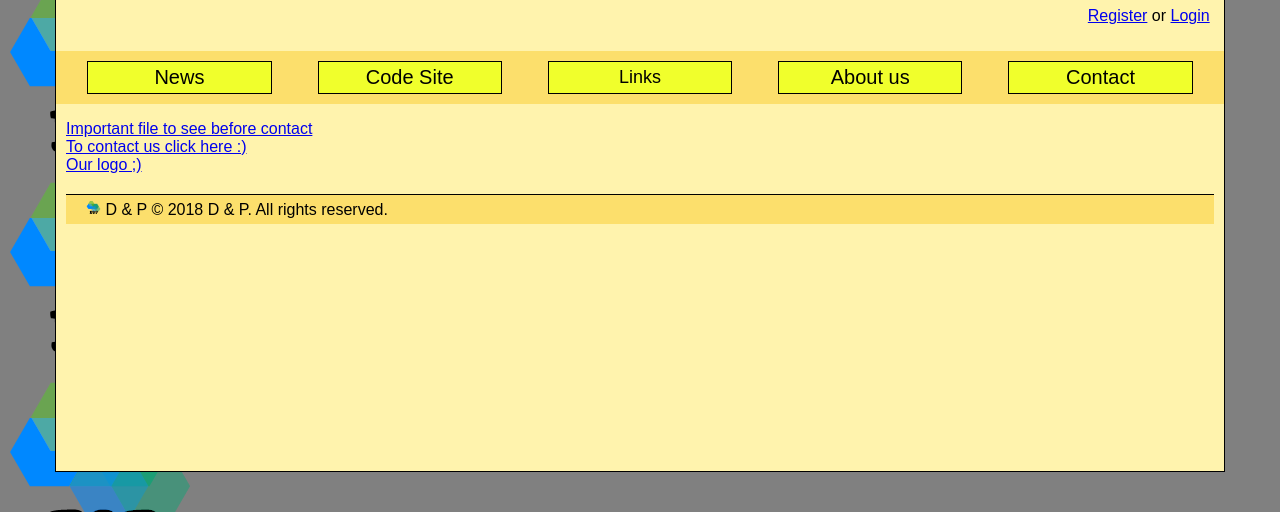
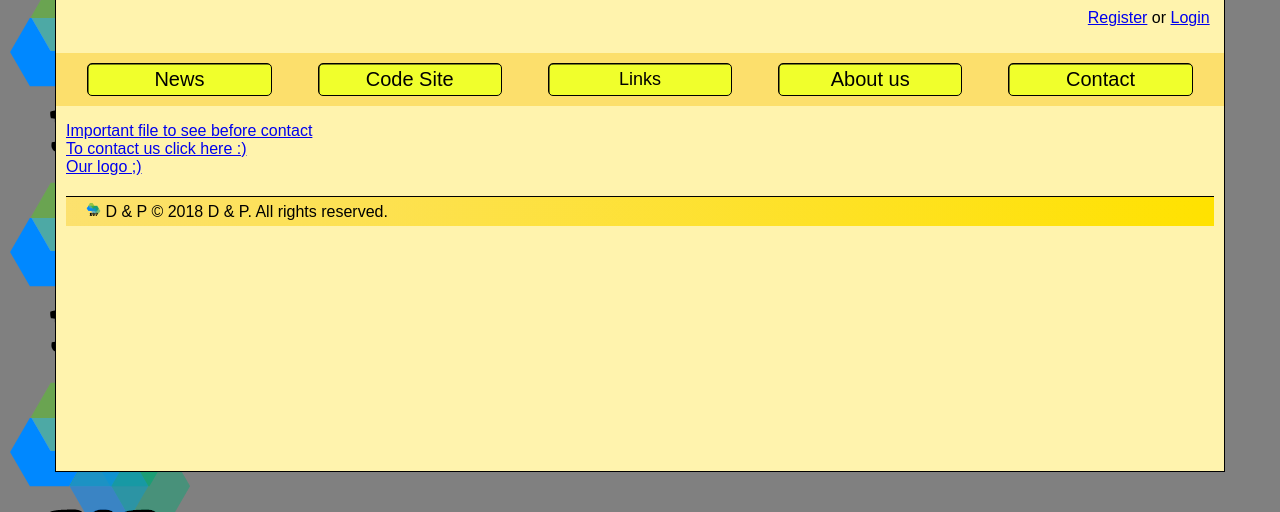
Before and after one commit to KreisichD/WebProjectPWR, a PHP site: page /Contact.html in a window 1280 px wide. Shown: the part 233-745 px from the top of the page. Run offline with PHP 8.4, Linux system fonts and the light colour scheme.

Commit message:
Fix small errors and add css3 specific properties to MainLayout stylesheet

```diff
--- a/PWRProject/Contact.html
+++ b/PWRProject/Contact.html
@@ -8,7 +8,7 @@
 	<meta name="viewport" content="width=device-width, initial-scale=1.0">
 	<title>Contact us</title>
 	<link rel="stylesheet" type="text/css" href="MainLayout.css" />
-	<link rel="stylesheet" type="text/css" href="Contact.css"
+	<link rel="stylesheet" type="text/css" href="Contact.css"/>
 </head>
 <body>
 	<div class="container">
--- a/PWRProject/MainLayout.css
+++ b/PWRProject/MainLayout.css
@@ -35,12 +35,19 @@ section,
 summary {
 	display: block;
 }
+header {
+	border: black 0.5px solid;
+	border-image-slice: 13 13 13 13;
+	border-image-width: 13px 13px 13px 13px;
+	border-image-repeat: repeat repeat;
+	border-image-source: url("https://mdn.mozillademos.org/files/6013/border-image-4.png");
+	background-image: radial-gradient(hsla(48, 95%, 66%, 0.72) 60%, #ffe200 40%);
+}
 footer {
 	margin-top: 20px;
 	padding: 5px 20px;
-	background-color: #ffe200;
-	background-color: rgba(251, 217, 84, 0.72);
-	border-top:0.5px solid black;
+	background-image: linear-gradient(to right, hsla(48, 95%, 66%, 0.72), #ffe200);
+	border-top: 0.5px solid black;
 }
 details:before, details:after{
 	display:table;
@@ -147,11 +154,15 @@ header > a{
 	float: left;
 	width: 16%;
 	text-align: center;
-	border: 0.5px black solid;
 	margin-left: 4%;
 	line-height: 170%;
 	font-size: 18px;
 	background-color: #f0ff2c;
+}
+li {
+	border: 0.5px black solid;
+	border-radius: 5px 5px 5px 5px;
+	box-shadow:black 0.5px 0.5px inset;
 }
 #standardMenu > li > a{
 	color:black;
@@ -182,7 +193,6 @@ header > a{
 	min-height: 30px;
 	min-width: 184.5px;
 	text-align: center;
-	border: 0.5px solid black;
 }
 #standardMenu > li > ol > li > a{
 	font-size:18px;
@@ -204,7 +214,6 @@ header > a{
 	background-color: #fff3ad;
 	height: 100%;
 	min-height: 700px;
-
 }
 .hiddenMenu span{
 	display:none;
```
